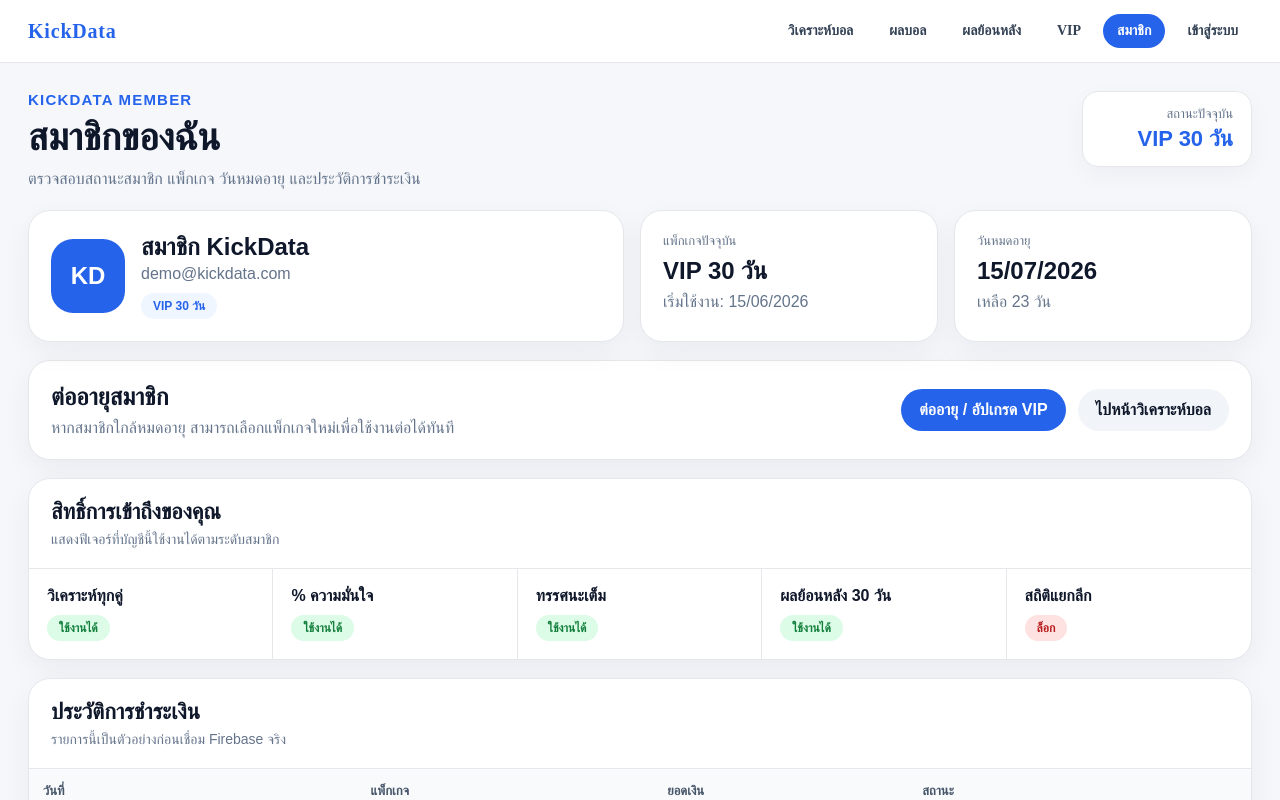
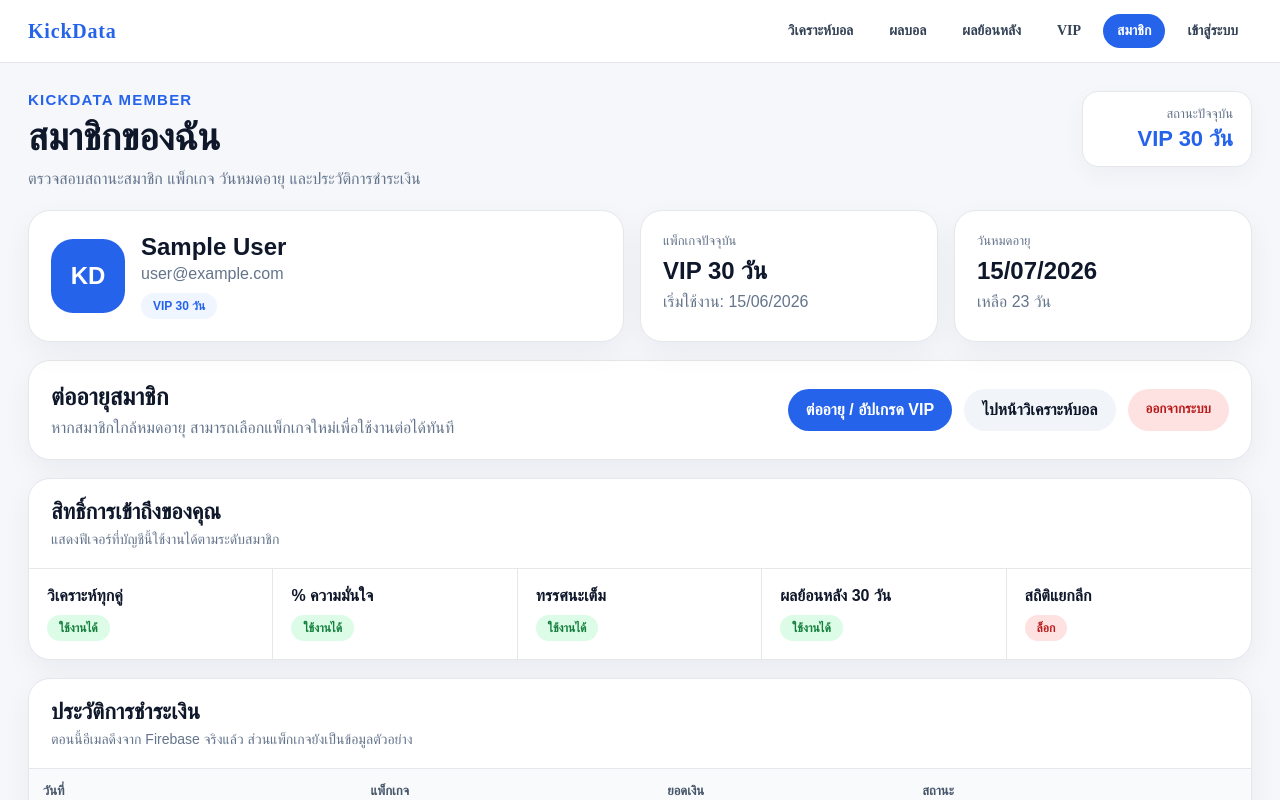
Before and after one commit to kickdata33/kickdata-web, a Next.js app: page /member in a window 1280 px wide. Shown: the top 800 px of the page. Built offline with nearby package versions, Linux system fonts and the light colour scheme; no server answers; sample sign-in values are in the browser's storage.

Commit message:
Connect member page to Firebase auth user

```diff
--- a/app/member/page.module.css
+++ b/app/member/page.module.css
@@ -364,3 +364,35 @@
     justify-content: center;
   }
 }
+
+.logoutButton {
+  display: inline-flex;
+  border: none;
+  border-radius: 999px;
+  padding: 12px 18px;
+  font-weight: 900;
+  white-space: nowrap;
+  background: #fee2e2;
+  color: #b91c1c;
+  cursor: pointer;
+}
+
+.loadingCard {
+  max-width: 520px;
+  margin: 80px auto 0;
+  background: white;
+  border: 1px solid #e5e7eb;
+  border-radius: 22px;
+  padding: 28px;
+  color: #64748b;
+  font-weight: 900;
+  text-align: center;
+  box-shadow: 0 10px 30px rgba(15, 23, 42, 0.05);
+}
+
+@media (max-width: 760px) {
+  .logoutButton {
+    width: 100%;
+    justify-content: center;
+  }
+}
--- a/app/member/page.tsx
+++ b/app/member/page.tsx
@@ -1,10 +1,14 @@
+"use client";
+
+import { useEffect, useState } from "react";
+import { onAuthStateChanged, signOut, User } from "firebase/auth";
+import { useRouter } from "next/navigation";
+import { auth } from "../lib/firebase";
 import styles from "./page.module.css";
 
 type MemberStatus = "free" | "vip7" | "vip30" | "vip90" | "expired";
 
-const member = {
-  name: "สมาชิก KickData",
-  email: "demo@kickdata.com",
+const memberPlan = {
   status: "vip30" as MemberStatus,
   planName: "VIP 30 วัน",
   vipUntil: "2026-07-15",
@@ -28,41 +32,11 @@
 ];
 
 const accessItems = [
-  {
-    title: "วิเคราะห์ทุกคู่",
-    free: false,
-    vip7: true,
-    vip30: true,
-    vip90: true,
-  },
-  {
-    title: "% ความมั่นใจ",
-    free: false,
-    vip7: true,
-    vip30: true,
-    vip90: true,
-  },
-  {
-    title: "ทรรศนะเต็ม",
-    free: false,
-    vip7: false,
-    vip30: true,
-    vip90: true,
-  },
-  {
-    title: "ผลย้อนหลัง 30 วัน",
-    free: false,
-    vip7: false,
-    vip30: true,
-    vip90: true,
-  },
-  {
-    title: "สถิติแยกลีก",
-    free: false,
-    vip7: false,
-    vip30: false,
-    vip90: true,
-  },
+  { title: "วิเคราะห์ทุกคู่", free: false, vip7: true, vip30: true, vip90: true },
+  { title: "% ความมั่นใจ", free: false, vip7: true, vip30: true, vip90: true },
+  { title: "ทรรศนะเต็ม", free: false, vip7: false, vip30: true, vip90: true },
+  { title: "ผลย้อนหลัง 30 วัน", free: false, vip7: false, vip30: true, vip90: true },
+  { title: "สถิติแยกลีก", free: false, vip7: false, vip30: false, vip90: true },
 ];
 
 function getStatusLabel(status: MemberStatus) {
@@ -80,9 +54,9 @@
 }
 
 function hasAccess(item: typeof accessItems[number]) {
-  if (member.status === "vip90") return item.vip90;
-  if (member.status === "vip30") return item.vip30;
-  if (member.status === "vip7") return item.vip7;
+  if (memberPlan.status === "vip90") return item.vip90;
+  if (memberPlan.status === "vip30") return item.vip30;
+  if (memberPlan.status === "vip7") return item.vip7;
   return item.free;
 }
 
@@ -92,6 +66,43 @@
 }
 
 export default function MemberPage() {
+  const router = useRouter();
+
+  const [user, setUser] = useState<User | null>(null);
+  const [loading, setLoading] = useState(true);
+
+  useEffect(() => {
+    const unsubscribe = onAuthStateChanged(auth, (currentUser) => {
+      if (!currentUser) {
+        router.push("/login");
+        return;
+      }
+
+      setUser(currentUser);
+      setLoading(false);
+    });
+
+    return () => unsubscribe();
+  }, [router]);
+
+  async function handleLogout() {
+    await signOut(auth);
+    router.push("/login");
+  }
+
+  if (loading) {
+    return (
+      <main className={styles.page}>
+        <section className={styles.loadingCard}>
+          กำลังโหลดข้อมูลสมาชิก...
+        </section>
+      </main>
+    );
+  }
+
+  const displayName = user?.displayName || "สมาชิก KickData";
+  const email = user?.email || "-";
+
   return (
     <main className={styles.page}>
       <header className={styles.header}>
@@ -105,8 +116,8 @@
 
         <div className={styles.statusBox}>
           <span>สถานะปัจจุบัน</span>
-          <strong className={getStatusClass(member.status)}>
-            {getStatusLabel(member.status)}
+          <strong className={getStatusClass(memberPlan.status)}>
+            {getStatusLabel(memberPlan.status)}
           </strong>
         </div>
       </header>
@@ -116,24 +127,24 @@
           <div className={styles.avatar}>KD</div>
 
           <div>
-            <h2>{member.name}</h2>
-            <p>{member.email}</p>
-            <span className={`${styles.statusBadge} ${getStatusClass(member.status)}`}>
-              {getStatusLabel(member.status)}
+            <h2>{displayName}</h2>
+            <p>{email}</p>
+            <span className={`${styles.statusBadge} ${getStatusClass(memberPlan.status)}`}>
+              {getStatusLabel(memberPlan.status)}
             </span>
           </div>
         </div>
 
         <div className={styles.planCard}>
           <span>แพ็กเกจปัจจุบัน</span>
-          <strong>{member.planName}</strong>
-          <p>เริ่มใช้งาน: {formatThaiDate(member.joinedAt)}</p>
+          <strong>{memberPlan.planName}</strong>
+          <p>เริ่มใช้งาน: {formatThaiDate(memberPlan.joinedAt)}</p>
         </div>
 
         <div className={styles.planCard}>
           <span>วันหมดอายุ</span>
-          <strong>{formatThaiDate(member.vipUntil)}</strong>
-          <p>เหลือ {member.remainingDays} วัน</p>
+          <strong>{formatThaiDate(memberPlan.vipUntil)}</strong>
+          <p>เหลือ {memberPlan.remainingDays} วัน</p>
         </div>
       </section>
 
@@ -152,6 +163,9 @@
           <a href="/today-analysis" className={styles.secondaryButton}>
             ไปหน้าวิเคราะห์บอล
           </a>
+          <button onClick={handleLogout} className={styles.logoutButton}>
+            ออกจากระบบ
+          </button>
         </div>
       </section>
 
@@ -179,7 +193,7 @@
       <section className={styles.historyCard}>
         <div className={styles.sectionTitle}>
           <h2>ประวัติการชำระเงิน</h2>
-          <p>รายการนี้เป็นตัวอย่างก่อนเชื่อม Firebase จริง</p>
+          <p>ตอนนี้อีเมลดึงจาก Firebase จริงแล้ว ส่วนแพ็กเกจยังเป็นข้อมูลตัวอย่าง</p>
         </div>
 
         <div className={styles.tableWrap}>
@@ -218,7 +232,7 @@
       </section>
 
       <p className={styles.disclaimer}>
-        ขั้นตอนถัดไปคือเชื่อมระบบ Login และ Firebase เพื่อให้ข้อมูลสมาชิกเป็นของผู้ใช้จริง
+        ขั้นตอนถัดไปคือเชื่อม Firestore เพื่อให้แพ็กเกจ VIP และวันหมดอายุเป็นข้อมูลจริง
       </p>
     </main>
   );
```
